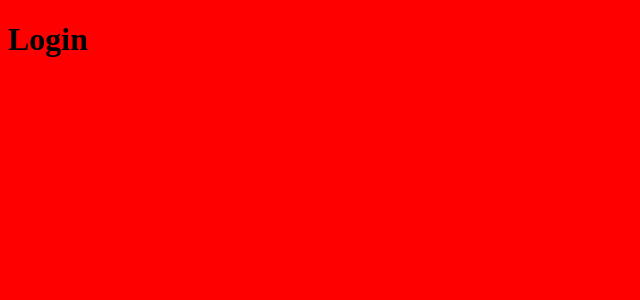
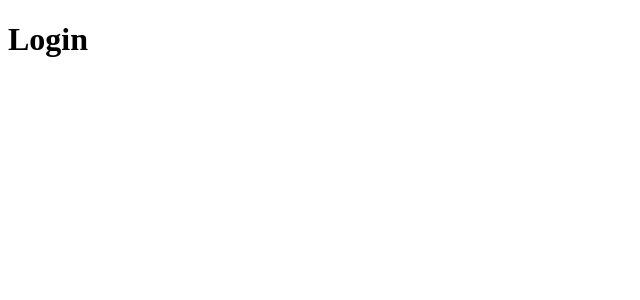
Before and after one commit to manojkumarhashworks/frugal-angular2.github.io, an Angular app: page /login in a window 1280 px wide. Shown: the top 300 px of the page, without its empty margins (0-640 px from the left). Built offline with nearby package versions, Linux system fonts and the light colour scheme.

Commit message:
shilpa first push

```diff
--- a/src/css/main.scss
+++ b/src/css/main.scss
@@ -1,3 +1 @@
-body {
-    background: red;
-}
+@import './attribute.scss'
```
Also changed, not shown: src/css/_attribute.scss (added).
